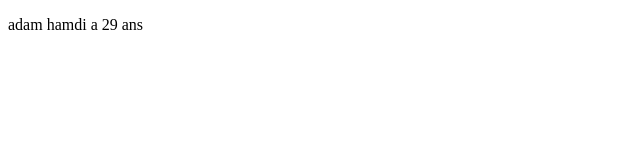
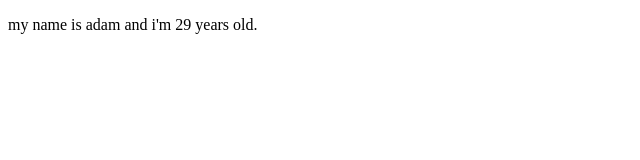
Before and after one commit to AdamHamdi/Kmr-script_angular_helloWorld, an Angular app: page / in a window 1280 px wide. Shown: the top 160 px of the page, without its empty margins (0-640 px from the left). Built offline with nearby package versions, Linux system fonts and the light colour scheme.

Commit message:
third commit

```diff
--- a/src/app/my-comp/my-comp.component.html
+++ b/src/app/my-comp/my-comp.component.html
@@ -1 +1 @@
-<p>{{ name }} a {{ age }} ans</p>
+<p>{{ getInfo()}}</p>
--- a/src/app/my-comp/my-comp.component.ts
+++ b/src/app/my-comp/my-comp.component.ts
@@ -6,15 +6,22 @@ import { Component, OnInit } from '@angular/core';
   styleUrls: ['./my-comp.component.css']
 })
 export class MyCompComponent implements OnInit {
-name="adam hamdi"
-age=29;
+  info={
+    name:"adam",
+    age:29
+
+  }
   constructor( ) {
+
+
 
   }
 
   ngOnInit(): void {
   }
-
+getInfo(){
+  return "my name is " + this.info.name + " and i'm " + this.info.age +" years old." ;
+}
 
 
 
```
